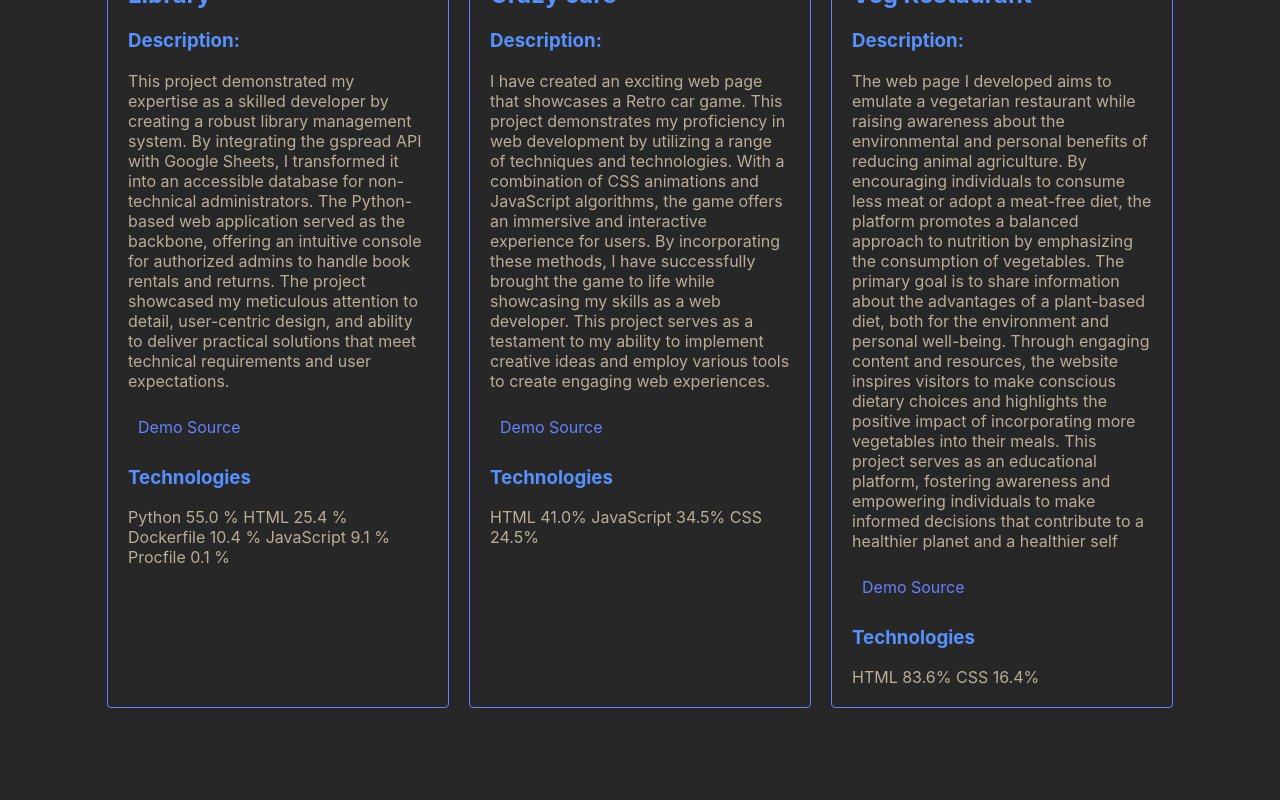
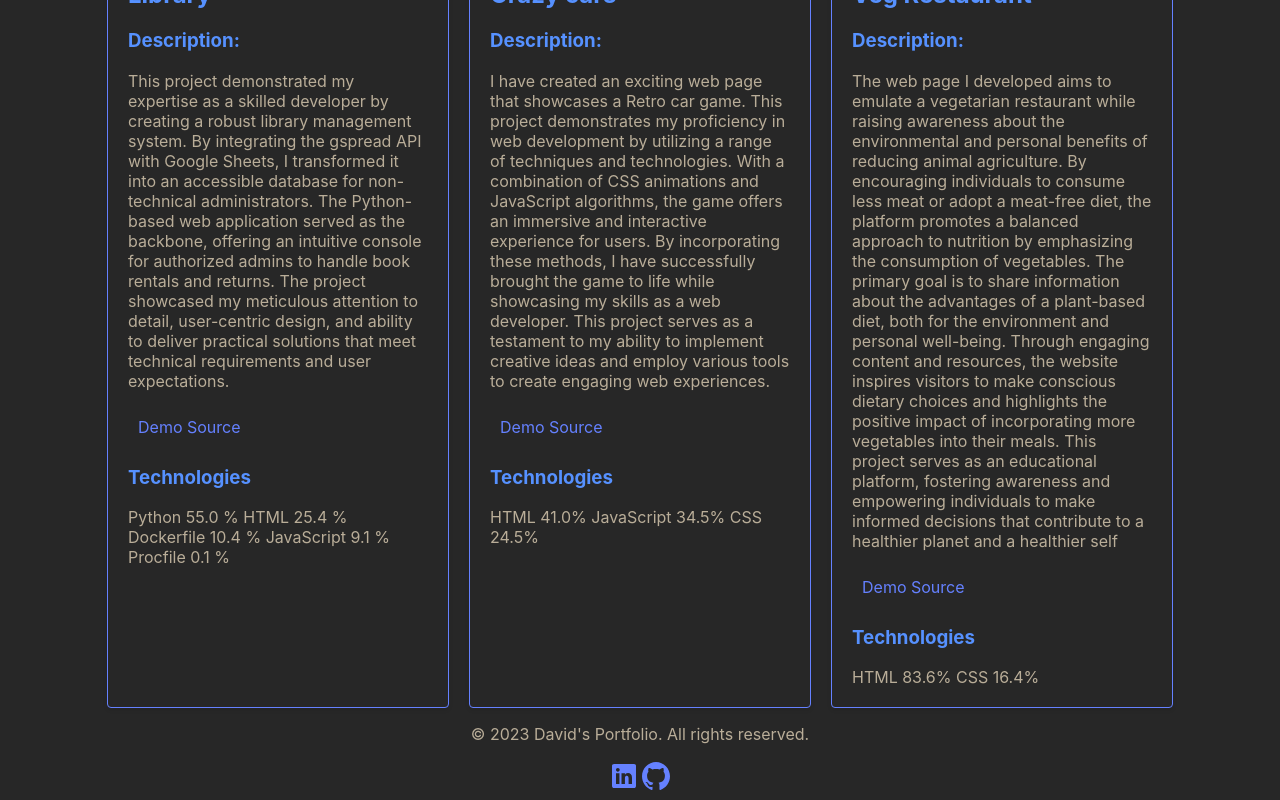
Before and after one commit to jdhernandezS1/R_Port, a React (Create React App) app: page / in a window 1280 px wide. Shown: the part 1674-2474 px from the top of the page. Before the commit the page ends 2382 px from the top, so only its background shows below. Built offline with nearby package versions, Linux system fonts and the light colour scheme.

Commit message:
footer Design

```diff
--- a/package.json
+++ b/package.json
@@ -9,6 +9,7 @@
     "@testing-library/user-event": "^13.5.0",
     "react": "^18.2.0",
     "react-dom": "^18.2.0",
+    "react-icons": "^4.8.0",
     "react-ionicons": "^4.2.0",
     "react-scripts": "5.0.1",
     "web-vitals": "^2.1.4"
--- a/src/components/Project.jsx
+++ b/src/components/Project.jsx
@@ -1,6 +1,7 @@
 import React from 'react';
 import "./style/Project.css"
 import projects from "./Content"
+import Footer from './footer';
 
 
 
@@ -43,6 +44,7 @@ const Portafolio = () => {
           <ProjectCard key={index} project={project} />
         ))}
       </div>
+      <Footer/>
     </div>
   );
 };
--- /dev/null
+++ b/src/components/footer.jsx
@@ -0,0 +1,23 @@
+import React from 'react';
+import { IoLogoLinkedin, IoLogoGithub } from "react-icons/io";
+import "./style/Project.css"
+
+const Footer = () => {
+  return (
+    <footer className="footer">
+      <div className="container">
+        <p>&copy; {new Date().getFullYear()} David's Portfolio. All rights reserved.</p>
+        <div className="social-media">
+          <a href="https://www.linkedin.com/in/9david-hernandez7/" target="_blank" rel="noopener noreferrer">
+            <IoLogoLinkedin/>
+          </a>
+          <a href="https://github.com/jdhernandezS1" target="_blank" rel="noopener noreferrer">
+            <IoLogoGithub/>
+          </a>
+        </div>
+      </div>
+    </footer>
+  );
+};
+
+export default Footer;
--- a/src/components/style/Project.css
+++ b/src/components/style/Project.css
@@ -65,15 +65,14 @@
   border-radius: 4px
 }
 
-a {
+.project-links a {
   text-decoration: none;
-  transition: transform .2s;
-  color: #6581ff
+  color: #6581ff;
+  font-size:medium;
 }
 
-a:hover {
-  border: solid #d6d6d6 1px;
-  border-radius: 10%;
+.project-links a:hover {
+  font-size: x-large;
 }
 
 .project-links {
@@ -85,7 +84,20 @@ a:hover {
 .project-links:hover {
   transform: scale(1.1);
 }
-
+.footer{
+  width: 100%;
+  text-align: center;
+}
+.social-media{
+  font-size: xx-large;
+}
+.social-media a{
+  text-decoration: none;
+  color: #6581ff;
+}
+.social-media a:hover{
+  font-size: x-large
+}
 @media (max-width: 1060px) {
   .ProfPicContainer {
     text-align: center;
```
Also changed, not shown: 2 other files (tests, documents, lock files or other folders).
